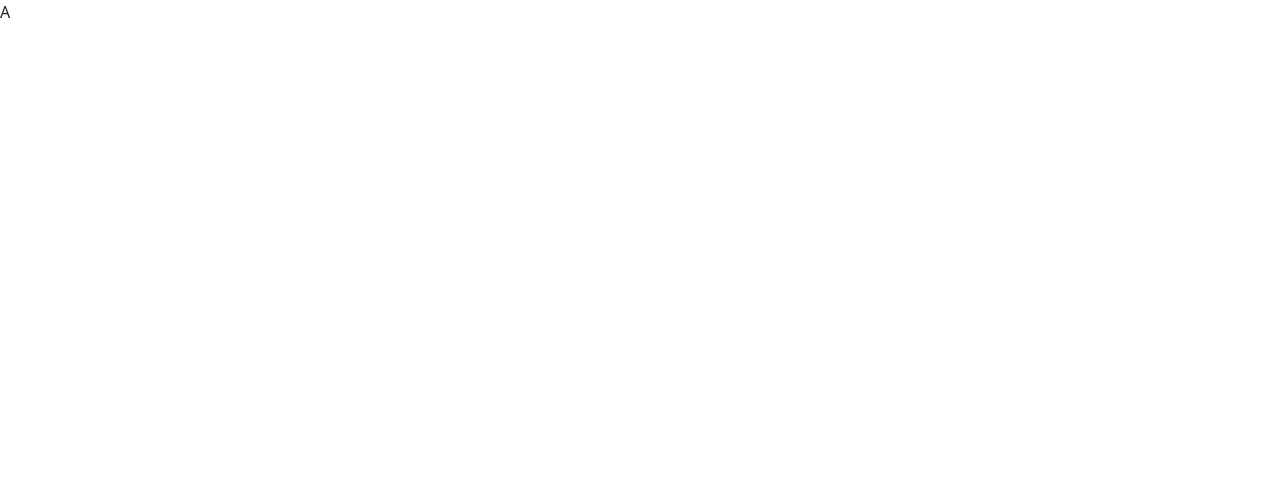
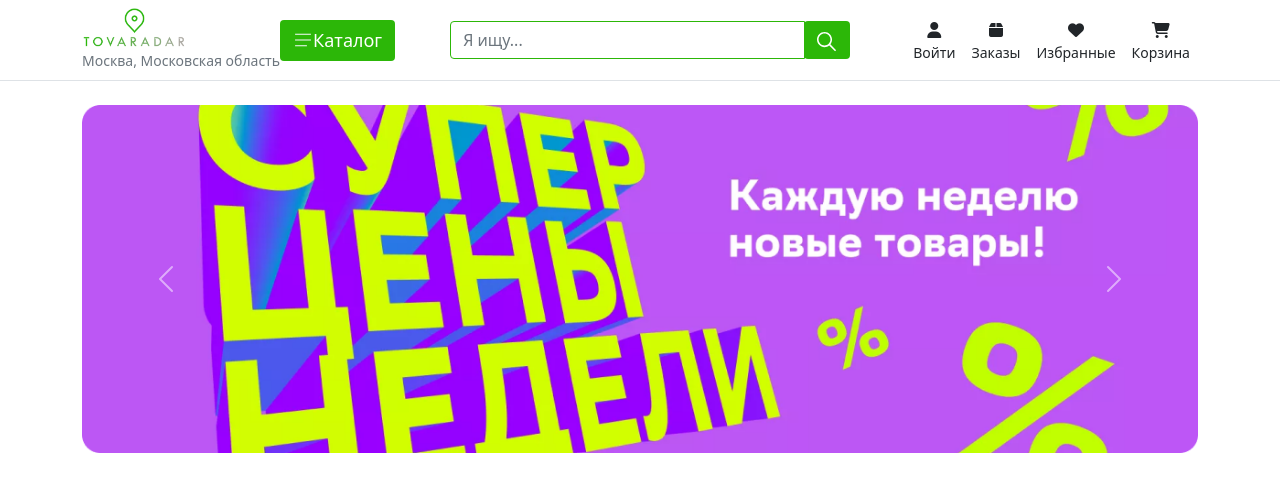
Before and after one commit to dilmurodivcc/TOVARADAR-TEAM, a plain HTML site: page index.html in a window 1280 px wide. Drawn offline with nearby package versions, Linux system fonts and the light colour scheme.

Commit message:
not fully

```diff
--- a/index.html
+++ b/index.html
@@ -4,18 +4,26 @@
     <meta charset="UTF-8" />
     <meta name="viewport" content="width=device-width, initial-scale=1.0" />
     <title>TAVORADAR</title>
+    <link
+      rel="shortcut icon"
+      href="./assets/icons/logoTitle.webp"
+      type="image/x-icon"
+    />
     <link rel="preconnect" href="https://fonts.googleapis.com" />
     <link rel="preconnect" href="https://fonts.gstatic.com" crossorigin />
-    <link rel="stylesheet" href="https://cdnjs.cloudflare.com/ajax/libs/font-awesome/6.6.0/css/all.min.css" integrity="sha512-Kc323vGBEqzTmouAECnVceyQqyqdsSiqLQISBL29aUW4U/M7pSPA/gEUZQqv1cwx4OnYxTxve5UMg5GT6L4JJg==" crossorigin="anonymous" referrerpolicy="no-referrer" />А
+    <link
+      rel="stylesheet"
+      href="https://cdnjs.cloudflare.com/ajax/libs/font-awesome/6.6.0/css/all.min.css"
+      integrity="sha512-Kc323vGBEqzTmouAECnVceyQqyqdsSiqLQISBL29aUW4U/M7pSPA/gEUZQqv1cwx4OnYxTxve5UMg5GT6L4JJg=="
+      crossorigin="anonymous"
+      referrerpolicy="no-referrer"
+    />
+
     <link
       href="https://fonts.googleapis.com/css2?family=Exo+2:ital,wght@0,100..900;1,100..900&family=IBM+Plex+Mono:ital,wght@0,100;0,200;0,300;0,400;0,500;0,600;0,700;1,100;1,200;1,300;1,400;1,500;1,600;1,700&family=Itim&family=Krub:ital,wght@0,200;0,300;0,400;0,500;0,600;0,700;1,200;1,300;1,400;1,500;1,600;1,700&family=Lato:ital,wght@0,100;0,300;0,400;0,700;0,900;1,100;1,300;1,400;1,700;1,900&family=League+Spartan:wght@100..900&family=Lora:ital,wght@0,400..700;1,400..700&family=Montserrat:ital,wght@0,100..900;1,100..900&family=Oswald:wght@200..700&family=Oxanium:wght@200..800&family=Poppins:ital,wght@0,100;0,200;0,300;0,400;0,500;0,600;0,700;0,800;0,900;1,100;1,200;1,300;1,400;1,500;1,600;1,700;1,800;1,900&family=Roboto:ital,wght@0,100;0,300;0,400;0,500;0,700;0,900;1,100;1,300;1,400;1,500;1,700;1,900&family=Rubik:ital,wght@0,300..900;1,300..900&family=Source+Serif+4:ital,opsz,wght@0,8..60,200..900;1,8..60,200..900&family=Syne:wght@400..800&display=swap"
       rel="stylesheet"
     />
-    <link
-      rel="shortcut icon"
-      href="./assets/icons/logo.svg"
-      type="image/x-icon"
-    />
+
     <link
       href="https://cdn.jsdelivr.net/npm/bootstrap@5.0.2/dist/css/bootstrap.min.css"
       rel="stylesheet"
@@ -24,11 +32,126 @@
     />
   </head>
   <body>
-    <!-- -=-=-=-=-=-=-=-=-=-=-=-=-=-=-=-=-=-=-=-=-=-=-=-=-=-=-=-=-=-==-=-=-=-=-=-=-=-=-=-=-=-=-=-=-=-=-=-=-=-=-=-=- -->
-    <script
-      src="https://cdn.jsdelivr.net/npm/bootstrap@5.0.2/dist/js/bootstrap.bundle.min.js"
-      integrity="sha384-MrcW6ZMFYlzcLA8Nl+NtUVF0sA7MsXsP1UyJoMp4YLEuNSfAP+JcXn/tWtIaxVXM"
-      crossorigin="anonymous"
-    ></script>
+    <!-- Header Section -->
+    <header class="container-fluid py-2 border-bottom">
+      <div class="container d-flex justify-content-between align-items-center">
+        <!-- Left Side: Logo and Location -->
+        <div class="d-flex">
+          <div class="d-flex align-items-start flex-column">
+            <img
+              src="./assets/images/image_2022-09-05_22-47-27-removebg-preview 1.png"
+              alt="Logo"
+              class="mr-2"
+              style="height: 40px"
+            />
+            <!-- Logo Image -->
+            <div class="text-muted">
+              <small>Москва, Московская область</small>
+            </div>
+          </div>
+          <!-- Center: Navbar Elements -->
+          <div class="d-flex align-items-center">
+            <button
+              class="btn mr-3 d-flex text-white align-items-center"
+              style="background: #2cb708; font-size: 18px"
+            >
+              <img src="./assets/icons/btn-img.svg" alt="" />Каталог
+            </button>
+            <!-- Каталог Button -->
+          </div>
+        </div>
+        <div class="input-group" style="width: 400px; border-radius: 10px;">
+          <input
+            type="text"
+            class="form-control wi"
+            placeholder="Я ищу..."
+            style="box-shadow: none; border: 1px solid #2cb708;"
+          />
+          <div
+            class="input-group-append d-flex align-items-center justify-content-between"
+          >
+            <button class="btn" type="button" style="background: #2cb708">
+              <img src="./assets/icons/search.svg" alt="" />
+              <!-- Search Icon -->
+            </button>
+          </div>
+        </div>
+
+        <!-- Right Side: User Icons -->
+        <div class="d-flex align-items-center">
+          <div class="mx-2 text-center">
+            <i class="fas fa-user"></i>
+            <!-- Login Icon -->
+            <small class="d-block">Войти</small>
+          </div>
+          <div class="mx-2 text-center">
+            <i class="fas fa-box"></i>
+            <!-- Orders Icon -->
+            <small class="d-block">Заказы</small>
+          </div>
+          <div class="mx-2 text-center position-relative">
+            <i class="fas fa-heart"></i>
+            <!-- Favorites Icon -->
+            <span
+              class="badge badge-success position-absolute"
+              style="top: -10px; right: -10px"
+              >12</span
+            >
+            <small class="d-block">Избранные</small>
+          </div>
+          <div class="mx-2 text-center position-relative">
+            <i class="fas fa-shopping-cart"></i>
+            <!-- Cart Icon -->
+            <span
+              class="badge badge-success position-absolute"
+              style="top: -10px; right: -10px"
+              >9</span
+            >
+            <small class="d-block">Корзина</small>
+          </div>
+        </div>
+      </div>
+    </header>
+
+    <!-- Banner Section -->
+    <section class="container my-4">
+      <div class="carousel slide" data-ride="carousel">
+        <div class="carousel-inner">
+          <div class="carousel-item active">
+            <img
+              src="./assets/images/image 2.png"
+              class="d-block w-100 rounded"
+              alt="Banner Image"
+            />
+          </div>
+          <!-- Additional slides can go here -->
+        </div>
+        <!-- Carousel controls -->
+        <a
+          class="carousel-control-prev"
+          href="#carouselExampleControls"
+          role="button"
+          data-slide="prev"
+        >
+          <span class="carousel-control-prev-icon" aria-hidden="true"></span>
+          <span class="sr-only">Previous</span>
+        </a>
+        <a
+          class="carousel-control-next"
+          href="#carouselExampleControls"
+          role="button"
+          data-slide="next"
+        >
+          <span class="carousel-control-next-icon" aria-hidden="true"></span>
+          <span class="sr-only">Next</span>
+        </a>
+      </div>
+    </section>
+
+    <!-- Bootstrap JS and dependencies -->
+    <script src="https://code.jquery.com/jquery-3.5.1.slim.min.js"></script>
+    <script src="https://cdn.jsdelivr.net/npm/@popperjs/core@2.5.4/dist/umd/popper.min.js"></script>
+    <script src="https://stackpath.bootstrapcdn.com/bootstrap/4.5.2/js/bootstrap.min.js"></script>
+    <script src="https://kit.fontawesome.com/a076d05399.js"></script>
   </body>
 </html>
```
Also changed, not shown: assets/icons/btn-img.svg (added), assets/icons/logo.svg (deleted), assets/icons/logoTitle.webp (added), assets/icons/search.svg (added), assets/images/image 2.png (added), assets/images/image_2022-09-05_22-47-27-removebg-preview 1.png (added), assets/images/logo.svg (deleted).
